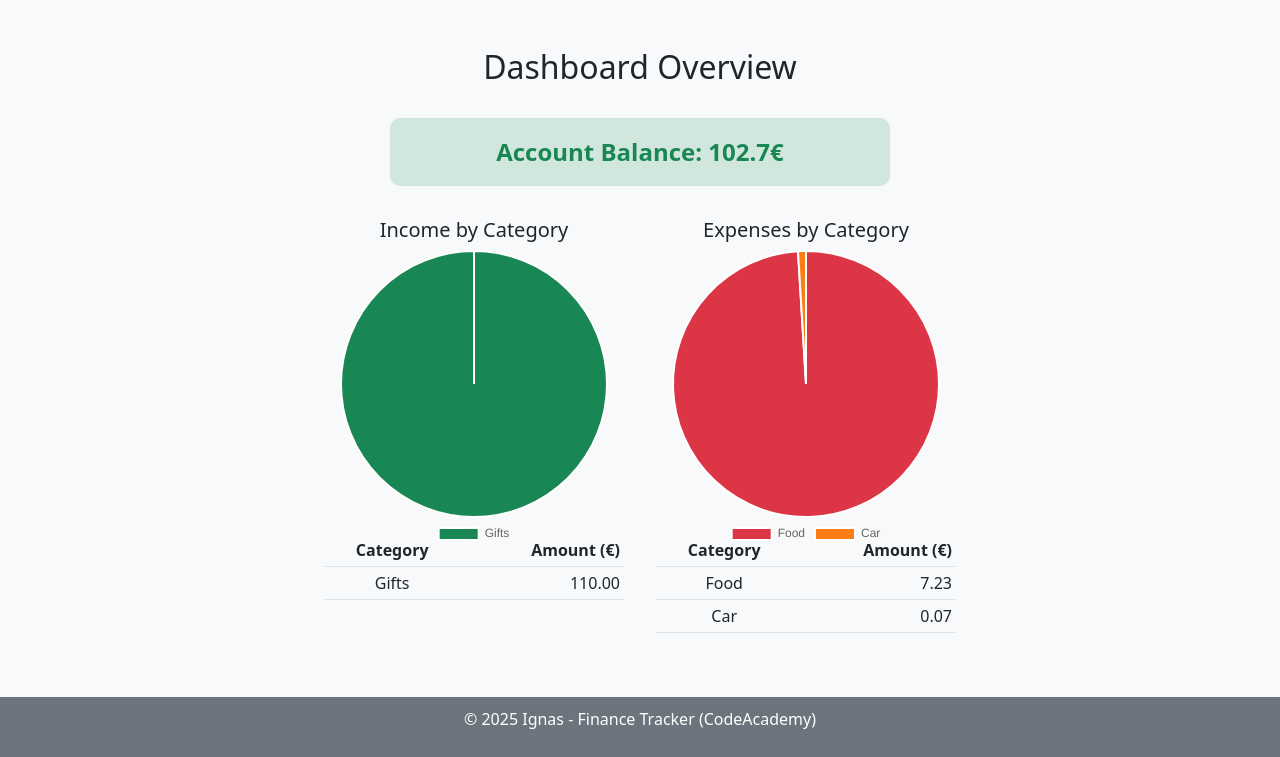
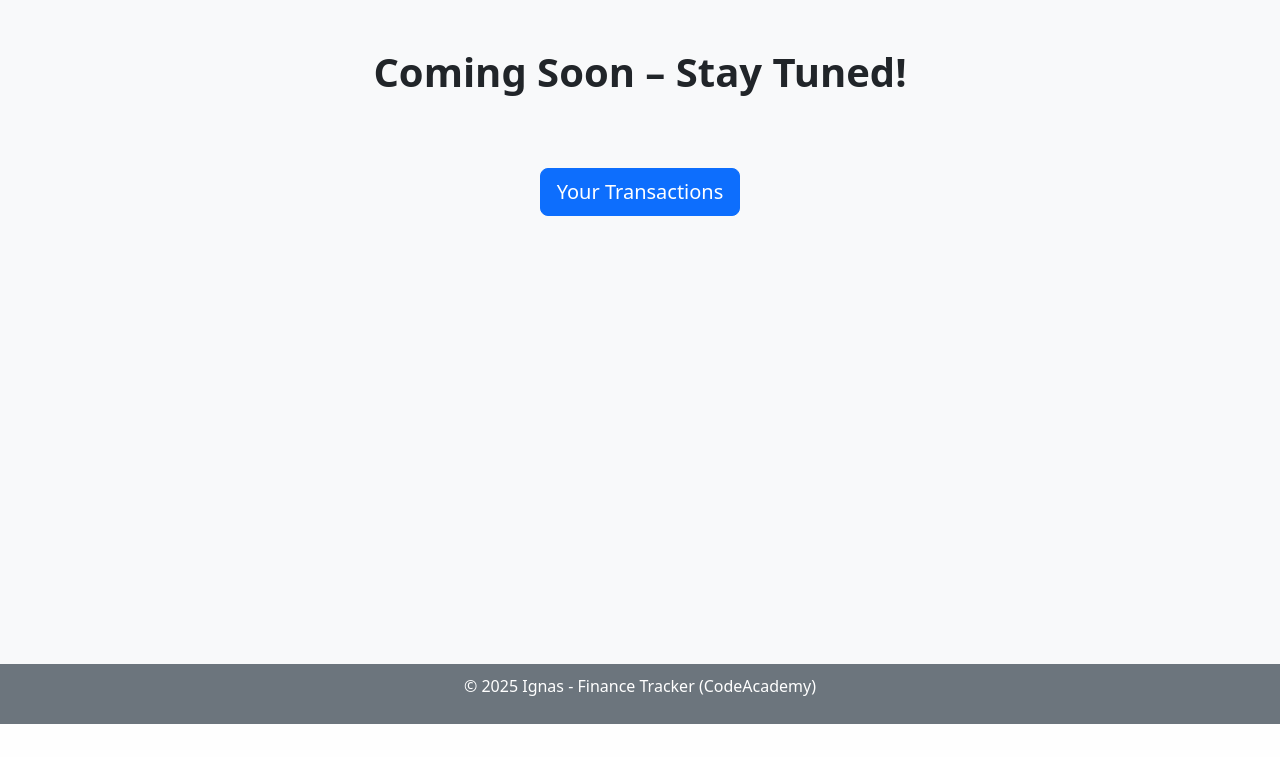
Before and after one commit to IgnasValiukas/FinanceTracker, a Django app: page /finance/mydashboard/ in a window 1280 px wide. Shown: the part 76-833 px from the top of the page. After the commit the page ends 800 px from the top, so only its background shows below. Run offline with Django 5.2, Linux system fonts and the light colour scheme; a user stored in the database is signed in; data comes from the database, SQL or seed files in the repository; some libraries are stand-ins or nearby versions.

```diff
--- a/finance_tracker_app/templates/profile.html
+++ b/finance_tracker_app/templates/profile.html
@@ -28,7 +28,10 @@
             <div class="mb-4">
                 <div class="d-flex justify-content-between align-items-center mb-3 border-bottom pb-2">
                     <h5 class="mb-0">Account Summary</h5>
-                    <a class="btn btn-secondary btn-sm" href="{% url 'dashboard' %}">View Dashboard</a>
+                    <div>
+                        <a class="btn btn-secondary btn-sm" href="{% url 'my-transactions' %}">View Transactions</a>
+                        <a class="btn btn-secondary btn-sm" href="{% url 'dashboard' %}">View Dashboard</a>
+                    </div>
                 </div>
                 <div class="d-flex justify-content-between mb-3 flex-wrap gap-3">
                     <div>
--- a/finance_tracker_app/templates/user_dashboard.html
+++ b/finance_tracker_app/templates/user_dashboard.html
@@ -1,139 +1,9 @@
 {% extends "base.html" %}
-{% load static %}
 
 {% block content %}
-<script src="https://cdn.jsdelivr.net/npm/chart.js"></script>
-
-<style>
-  .charts-wrapper {
-    display: flex;
-    justify-content: center;
-    gap: 2rem;
-    flex-wrap: wrap;
-  }
-  .chart-container {
-    width: 300px;
-    height: 300px;
-  }
-  canvas {
-    display: block;
-    max-width: 100%;
-    height: 300px !important;
-  }
-  .summary-table {
-    max-width: 300px;
-    margin: 1rem auto;
-  }
-  .balance-box {
-    font-size: 1.5rem;
-    font-weight: 600;
-    text-align: center;
-    padding: 1rem;
-    border-radius: 10px;
-    margin: 2rem auto;
-    max-width: 500px;
-    color: {% if balance >= 0 %}#198754{% else %}#dc3545{% endif %};
-    background-color: {% if balance >= 0 %}#d1e7dd{% else %}#f8d7da{% endif %};
-  }
-</style>
-
-<div class="container py-5">
-  <h2 class="mb-4 text-center">Dashboard Overview</h2>
-
-  <div class="balance-box">
-    Account Balance: <strong>{{ balance }}€</strong>
-  </div>
-
-  <div class="charts-wrapper">
-    <!-- Income -->
-    <div class="text-center">
-      <div class="chart-container">
-        <h5 class="text-center">Income by Category</h5>
-        <canvas id="incomeChart"></canvas>
-      </div>
-      <table class="table table-sm summary-table">
-        <thead>
-          <tr>
-            <th>Category</th>
-            <th class="text-end">Amount (€)</th>
-          </tr>
-        </thead>
-        <tbody>
-          {% for label, total in income_data %}
-          <tr>
-            <td>{{ label }}</td>
-            <td class="text-end">{{ total }}</td>
-          </tr>
-          {% endfor %}
-        </tbody>
-      </table>
-    </div>
-
-    <!-- Expense -->
-    <div class="text-center">
-      <div class="chart-container">
-        <h5 class="text-center">Expenses by Category</h5>
-        <canvas id="expenseChart"></canvas>
-      </div>
-      <table class="table table-sm summary-table">
-        <thead>
-          <tr>
-            <th>Category</th>
-            <th class="text-end">Amount (€)</th>
-          </tr>
-        </thead>
-        <tbody>
-          {% for label, total in expense_data %}
-          <tr>
-            <td>{{ label }}</td>
-            <td class="text-end">{{ total }}</td>
-          </tr>
-          {% endfor %}
-        </tbody>
-      </table>
-    </div>
-  </div>
+{% load static %}
+<h1 class="mb-4 fw-bold text-center py-5">Coming Soon – Stay Tuned!</h1>
+<div class="justify-content-center d-flex">
+  <a class="btn btn-primary btn-lg" href="{% url 'my-transactions' %}">Your Transactions</a>
 </div>
-
-<script>
-  window.onload = function() {
-    const incomeCtx = document.getElementById('incomeChart').getContext('2d');
-    new Chart(incomeCtx, {
-      type: 'pie',
-      data: {
-        labels: {{ income_labels|safe }},
-        datasets: [{
-          data: {{ income_totals|safe }},
-          backgroundColor: [
-            '#198754', '#0d6efd', '#ffc107', '#dc3545', '#6f42c1', '#fd7e14'
-          ],
-        }]
-      },
-      options: {
-        responsive: true,
-        maintainAspectRatio: false,
-        plugins: { legend: { position: 'bottom' } }
-      }
-    });
-
-    const expenseCtx = document.getElementById('expenseChart').getContext('2d');
-    new Chart(expenseCtx, {
-      type: 'pie',
-      data: {
-        labels: {{ expense_labels|safe }},
-        datasets: [{
-          data: {{ expense_totals|safe }},
-          backgroundColor: [
-            '#dc3545', '#fd7e14', '#ffc107', '#6c757d', '#0d6efd', '#198754'
-          ],
-        }]
-      },
-      options: {
-        responsive: true,
-        maintainAspectRatio: false,
-        plugins: { legend: { position: 'bottom' } }
-      }
-    });
-  };
-</script>
 {% endblock %}
--- a/finance_tracker_app/views.py
+++ b/finance_tracker_app/views.py
@@ -114,46 +114,7 @@ class TransactionByUserDeleteView(LoginRequiredMixin, UserPassesTestMixin, Delet
 
 @login_required
 def dashboard(request):
-    user = request.user
-
-    income_data_qs = (
-        Transaction.objects.filter(client=user, type='i')
-        .values('category__name')
-        .annotate(total=Sum('amount'))
-        .order_by('-total')
-    )
-
-    expense_data_qs = (
-        Transaction.objects.filter(client=user, type='e')
-        .values('category__name')
-        .annotate(total=Sum('amount'))
-        .order_by('-total')
-    )
-
-    income_labels = [item['category__name'] for item in income_data_qs]
-    income_totals = [float(item['total']) for item in income_data_qs]
-
-    expense_labels = [item['category__name'] for item in expense_data_qs]
-    expense_totals = [float(item['total']) for item in expense_data_qs]
-
-    income_data = [(item['category__name'], round(item['total'], 2)) for item in income_data_qs]
-    expense_data = [(item['category__name'], round(item['total'], 2)) for item in expense_data_qs]
-
-    total_income = sum(income_totals)
-    total_expenses = sum(expense_totals)
-    balance = round(total_income - total_expenses, 2)
-
-    context = {
-        'income_labels': income_labels,
-        'income_totals': income_totals,
-        'expense_labels': expense_labels,
-        'expense_totals': expense_totals,
-        'income_data': income_data,
-        'expense_data': expense_data,
-        'balance': balance,
-    }
-
-    return render(request, 'user_dashboard.html', context)
+    return render(request, 'user_dashboard.html')
 
 
 @csrf_protect
```
Also changed, not shown: finance_tracker_app/templates/user_transactions.html (+5 -10 lines).
